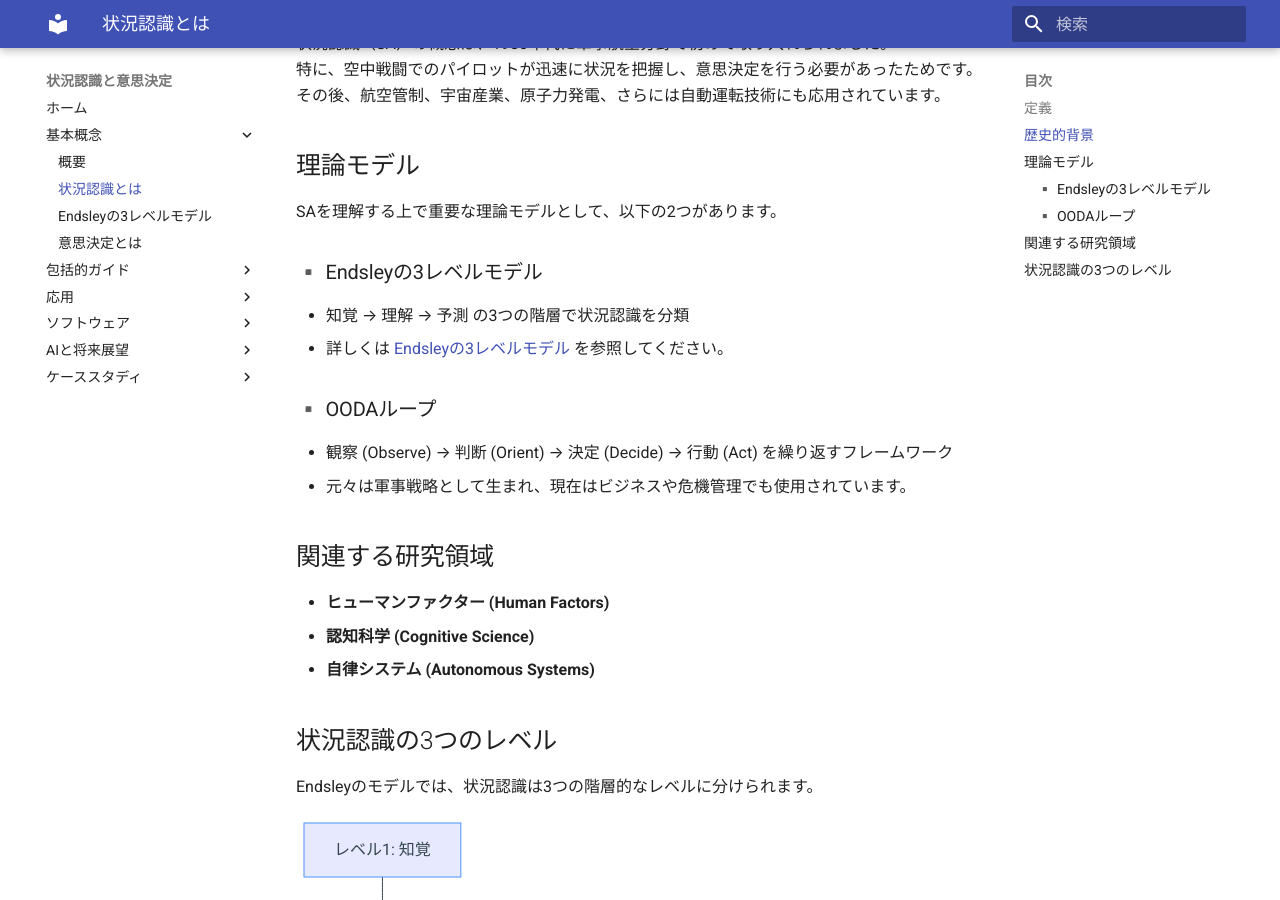
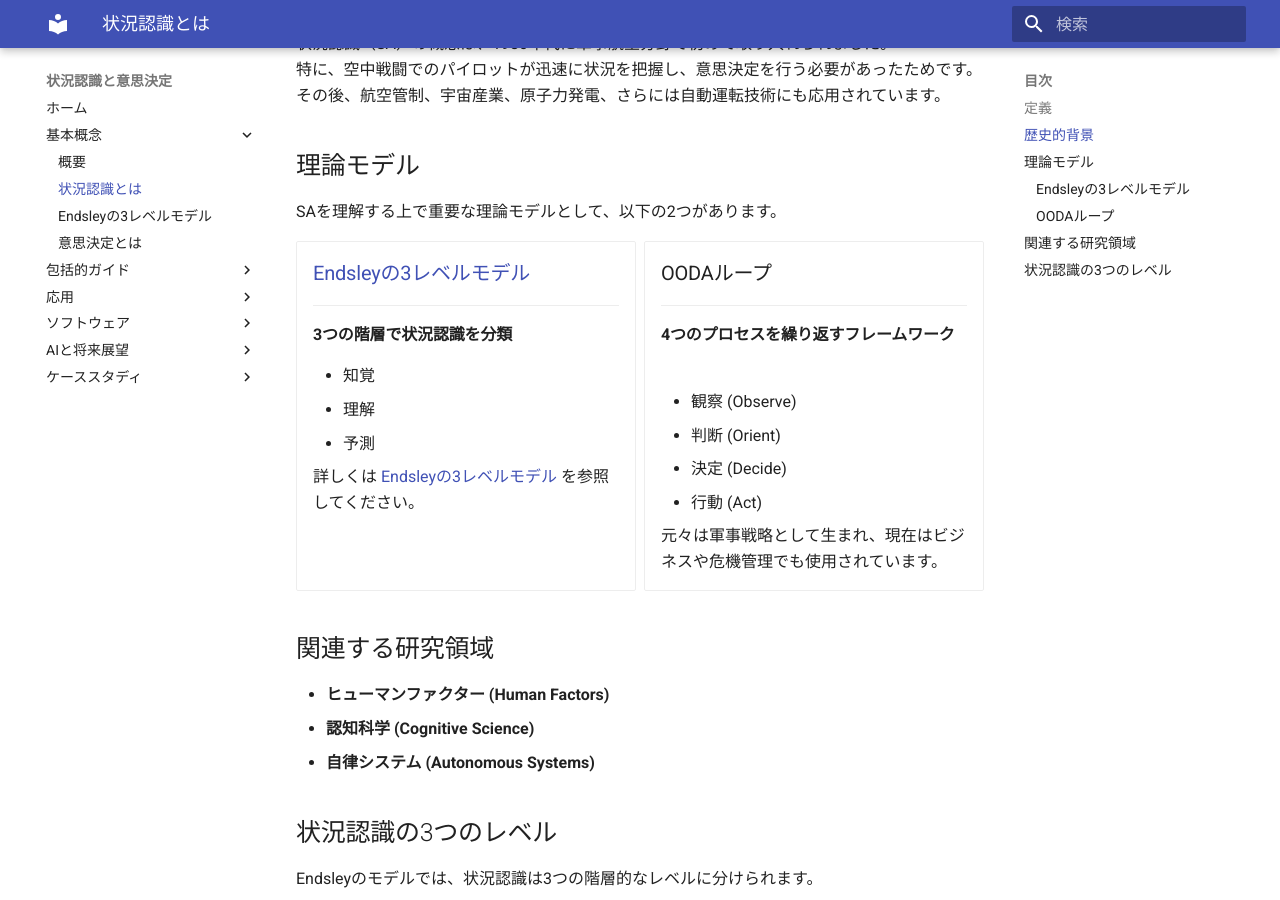
Before and after one commit to shuji-bonji/Situational-Awareness-and-Decision-Making, an MkDocs documentation site: the page built from docs/basics/what-is-sa.md, in a window 1280 px wide and 900 px high, scrolled down 636 px. Built offline with MkDocs 1.6.1 and Material for MkDocs 9.7.7, drawn with Linux system fonts in a browser that asks for light colours.

Commit message:
fix: basics/* 各ページの見出し等を変更

```diff
--- a/docs/basics/what-is-sa.md
+++ b/docs/basics/what-is-sa.md
@@ -27,13 +27,34 @@
 
 SAを理解する上で重要な理論モデルとして、以下の2つがあります。
 
-### ▪️ Endsleyの3レベルモデル
-- 知覚 → 理解 → 予測 の3つの階層で状況認識を分類
-- 詳しくは [Endsleyの3レベルモデル](./endsley-model.md) を参照してください。
+<div class="grid cards" markdown>
 
-### ▪️ OODAループ
-- 観察 (Observe) → 判断 (Orient) → 決定 (Decide) → 行動 (Act) を繰り返すフレームワーク
-- 元々は軍事戦略として生まれ、現在はビジネスや危機管理でも使用されています。
+-   ### [Endsleyの3レベルモデル](./endsley-model.md)
+
+    ---
+
+    #### 3つの階層で状況認識を分類
+
+    - 知覚
+    - 理解
+    - 予測
+
+    詳しくは [Endsleyの3レベルモデル](./endsley-model.md) を参照してください。
+
+-   ### OODAループ
+
+    ---
+
+    #### 4つのプロセスを繰り返すフレームワーク
+
+    - 観察 (Observe)
+    - 判断 (Orient)
+    - 決定 (Decide)
+    - 行動 (Act)
+
+    元々は軍事戦略として生まれ、現在はビジネスや危機管理でも使用されています。
+
+</div>
 
 
 ## 関連する研究領域
```
Also changed, not shown: docs/basics/decision-making.md (+12 -12 lines), docs/basics/endsley-model.md (+13 -14 lines), docs/basics/index.md (+3 -3 lines), docs/comprehensive-guide/index.md (+3 -3 lines).
